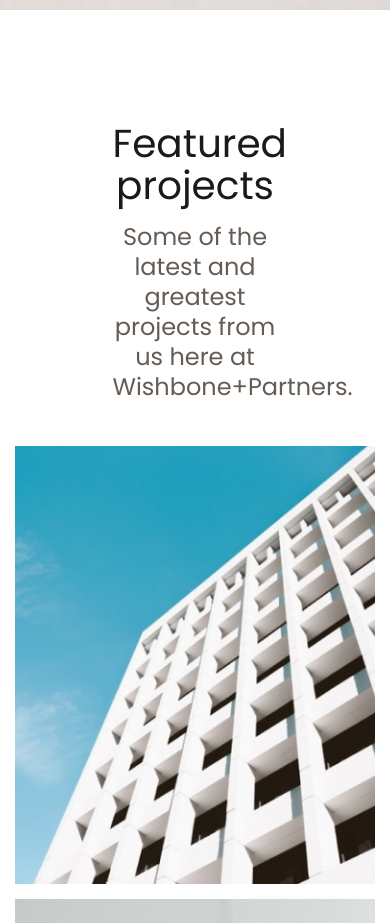
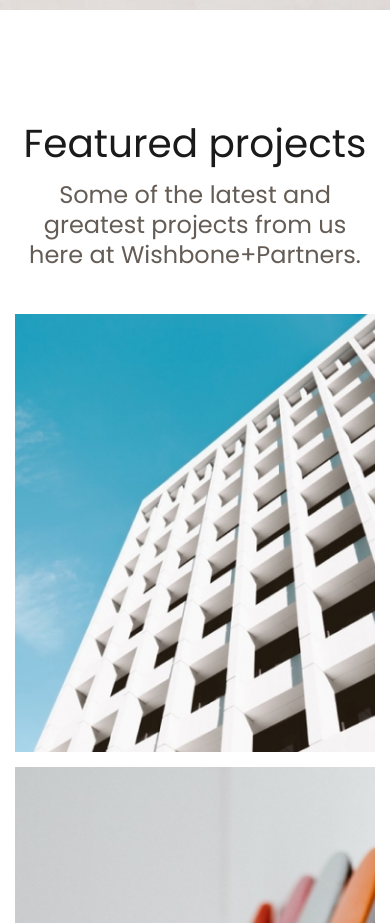
Before and after one commit to Roman13456/Wishbone-Partners, a plain HTML site: page index.html in a window 390 px wide. Shown: the part 5540-6463 px from the top of the page. Drawn offline with nearby package versions, Linux system fonts and the light colour scheme; files that its build step writes are made by us from their sources; files whose address does not match are found by name.

Commit message:
add correct feature section

```diff
--- a/index.html
+++ b/index.html
@@ -184,7 +184,7 @@
 <section class="Featured_projects">
     <div class="container">
         <div class="row justify-content-center justify-content-md-start">
-            <div class="col-6 text-md-left text-center">
+            <div class="col-12 col-md-6 text-md-left text-center">
                 <h4>Featured projects</h4>
                 <h5>Some of the latest and greatest projects from us here at Wishbone+Partners.</h5>
             </div>
```
